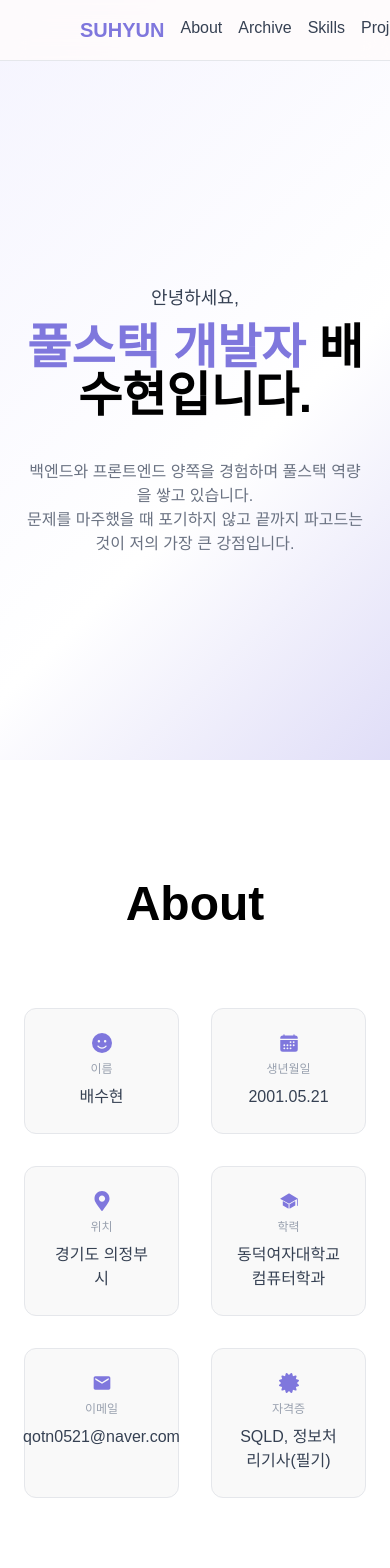
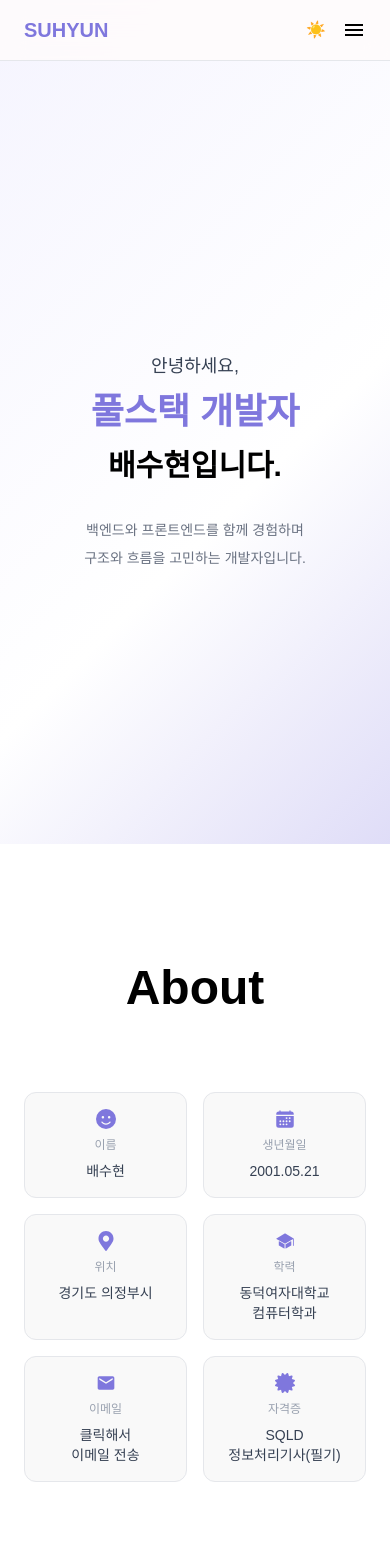
Before and after one commit to bsh-ko/portfolio, a React (Vite) app: page / in a window 390 px wide. Shown: the top 1568 px of the page. Built offline with nearby package versions, Linux system fonts and the light colour scheme; a web font is replaced by a local one.

Commit message:
✨ 반응형 구현

```diff
--- a/src/components/Navbar.tsx
+++ b/src/components/Navbar.tsx
@@ -1,11 +1,14 @@
+import { useState } from "react";
 import { useThemeContext } from "../context/ThemeContext";
+import { IoMdMenu } from "react-icons/io";
 
 export default function Navbar() {
   const { theme, setTheme } = useThemeContext();
+  const [isOpen, setIsOpen] = useState(false);
 
   return (
-    <nav className="fixed top-0 left-0 right-0 z-50 px-20 py-4 align-items bg-bg-surface/80 backdrop-blur-md border-b border-gray-200 dark:border-gray-900">
-      <div className="flex justify-between gap-4 ">
+    <nav className="fixed top-0 left-0 right-0 z-50 py-4 align-items bg-bg-surface/80 backdrop-blur-md border-b border-gray-200 dark:border-gray-900">
+      <div className="flex justify-between gap-4 px-6 md:px-20 ">
         <button
           type="button"
           onClick={() => window.scrollTo({ top: 0, behavior: "smooth" })}
@@ -13,8 +16,8 @@ export default function Navbar() {
         >
           SUHYUN
         </button>
-        <div>
-          <div className="flex gap-4 align-items text-gray-700 dark:text-gray-300 ">
+        <div className="flex items-center gap-4">
+          <div className="hidden md:flex gap-4 align-items text-gray-700 dark:text-gray-300 ">
             <a className="hover:text-accent" href="#about">
               About
             </a>
@@ -27,14 +30,34 @@ export default function Navbar() {
             <a className="hover:text-accent" href="#project">
               Projects
             </a>
-            <div>
-              <button onClick={() => setTheme(theme === "light" ? "dark" : "light")} className="hover:cursor-pointer">
-                {theme === "light" ? "☀️" : "🌙"}
-              </button>
-            </div>
           </div>
+
+          <button onClick={() => setTheme(theme === "light" ? "dark" : "light")} className="hover:cursor-pointer">
+            {theme === "light" ? "☀️" : "🌙"}
+          </button>
+
+          <button className="md:hidden flex dark:text-gray-300" onClick={() => setIsOpen(!isOpen)}>
+            <IoMdMenu className="w-6 h-6" />
+          </button>
         </div>
       </div>
+
+      {isOpen && (
+        <div className="md:hidden flex flex-col items-end gap-4 py-4 px-6 bg-bg-surface/80 backdrop-blur-md dark:text-gray-300">
+          <a onClick={() => setIsOpen(false)} href="#about">
+            About
+          </a>
+          <a onClick={() => setIsOpen(false)} href="#archiving">
+            Archiving
+          </a>
+          <a onClick={() => setIsOpen(false)} href="#skill">
+            Skills
+          </a>
+          <a onClick={() => setIsOpen(false)} href="#project">
+            Projects
+          </a>
+        </div>
+      )}
     </nav>
   );
 }
--- a/src/sections/About.tsx
+++ b/src/sections/About.tsx
@@ -7,41 +7,60 @@ import { IoCalendar } from "react-icons/io5";
 import Section from "../components/Section";
 
 export default function About() {
+  const email = "qotn0521@naver.com";
+  const gmailUrl = `https://mail.google.com/mail/?view=cm&fs=1&to=${email}&su=${encodeURIComponent(
+    "포트폴리오를 보고 연락드립니다",
+  )}`;
+
   return (
     <Section id="about" className="px-6 md:px-16 py-section">
       <div className="max-w-5xl mx-auto justify-between">
         <h2 className="text-5xl font-bold dark:text-gray-300 pb-20 text-center">About</h2>
 
-        <ul className="grid grid-cols-2 md:grid-cols-3 gap-8 ">
-          <li className="flex flex-col gap-2 p-6 rounded-xl bg-bg-elevated/50 dark:bg-bg-elevated items-center text-center border border-gray-200 dark:border-gray-800">
+        <ul className="grid grid-cols-2 md:grid-cols-3 md:gap-8 gap-4 ">
+          <li className="flex flex-col gap-2 md:p-6 p-4 rounded-xl bg-bg-elevated/50 dark:bg-bg-elevated items-center text-center border border-gray-200 dark:border-gray-800">
             <FaFaceSmile className="w-5 h-5 text-accent shrink-0" />
             <span className="text-xs text-gray-400 dark:text-gray-500">이름</span>
-            <span className="text-gray-700 dark:text-gray-300 font-medium">배수현</span>
+            <span className="text-gray-700 dark:text-gray-300 md:font-medium font-normal text-sm">배수현</span>
           </li>
-          <li className="flex flex-col gap-2 p-6 rounded-xl bg-bg-elevated/50 dark:bg-bg-elevated items-center text-center border border-gray-200 dark:border-gray-800">
+          <li className="flex flex-col gap-2 md:p-6 p-4 rounded-xl bg-bg-elevated/50 dark:bg-bg-elevated items-center text-center border border-gray-200 dark:border-gray-800">
             <IoCalendar className="w-5 h-5 text-accent shrink-0" />
             <span className="text-xs text-gray-400 dark:text-gray-500">생년월일</span>
-            <span className="text-gray-700 dark:text-gray-300  font-medium">2001.05.21</span>
+            <span className="text-gray-700 dark:text-gray-300 md:font-medium font-normal text-sm">2001.05.21</span>
           </li>
-          <li className="flex flex-col gap-2 p-6 rounded-xl bg-bg-elevated/50  dark:bg-bg-elevated items-center text-center border border-gray-200 dark:border-gray-800">
+          <li className="flex flex-col gap-2 md:p-6 p-4 rounded-xl bg-bg-elevated/50  dark:bg-bg-elevated items-center text-center border border-gray-200 dark:border-gray-800">
             <FaMapMarkerAlt className="w-5 h-5 text-accent shrink-0" />
             <span className="text-xs text-gray-400 dark:text-gray-500">위치</span>
-            <span className="text-gray-700 dark:text-gray-300 font-medium">경기도 의정부시</span>
+            <span className="text-gray-700 dark:text-gray-300 md:font-medium font-normal text-sm">경기도 의정부시</span>
           </li>
-          <li className="flex flex-col gap-2 p-6 rounded-xl bg-bg-elevated/50 dark:bg-bg-elevated items-center text-center border border-gray-200 dark:border-gray-800">
+          <li className="flex flex-col gap-2 md:p-6 p-4 rounded-xl bg-bg-elevated/50 dark:bg-bg-elevated items-center text-center border border-gray-200 dark:border-gray-800">
             <IoIosSchool className="w-5 h-5 text-accent shrink-0" />
             <span className="text-xs text-gray-400 dark:text-gray-500">학력</span>
-            <span className="text-gray-700 dark:text-gray-300 font-medium">동덕여자대학교 컴퓨터학과</span>
+            <span className="whitespace-pre-line text-gray-700 dark:text-gray-300 md:font-medium font-normal text-sm">
+              {`동덕여자대학교\n컴퓨터학과`}
+            </span>
           </li>
-          <li className="flex flex-col gap-2 p-6 rounded-xl bg-bg-elevated/50 dark:bg-bg-elevated items-center text-center border border-gray-200 dark:border-gray-800">
+          <li className="flex flex-col gap-2 md:p-6 p-4 rounded-xl bg-bg-elevated/50 dark:bg-bg-elevated items-center text-center border border-gray-200 dark:border-gray-800">
             <MdEmail className="w-5 h-5 text-accent shrink-0" />
             <span className="text-xs text-gray-400 dark:text-gray-500">이메일</span>
-            <span className="text-gray-700 dark:text-gray-300  font-medium">qotn0521@naver.com</span>
+
+            <a
+              href={gmailUrl}
+              target="_blank"
+              rel="noopener noreferrer"
+              className="whitespace-pre-line md:hidden text-gray-700 dark:text-gray-300 font-normal text-sm hover:text-accent transition-colors"
+            >
+              {`클릭해서\n이메일 전송`}
+            </a>
+
+            <span className="hidden md:inline text-gray-700 dark:text-gray-300 font-medium text-sm">{email}</span>
           </li>
-          <li className="flex flex-col gap-2 p-6 rounded-xl bg-bg-elevated/50 dark:bg-bg-elevated items-center text-center border border-gray-200 dark:border-gray-800">
+          <li className="flex flex-col gap-2 md:p-6 p-4 rounded-xl bg-bg-elevated/50 dark:bg-bg-elevated items-center text-center border border-gray-200 dark:border-gray-800">
             <FaCertificate className="w-5 h-5 text-accent shrink-0" />
             <span className="text-xs text-gray-400 dark:text-gray-500">자격증</span>
-            <span className="text-gray-700 dark:text-gray-300 font-medium">SQLD, 정보처리기사(필기)</span>
+            <span className="whitespace-pre-line text-gray-700 dark:text-gray-300 md:font-medium font-normal text-sm">
+              {`SQLD\n정보처리기사(필기)`}
+            </span>
           </li>
         </ul>
       </div>
--- a/src/sections/Hero.tsx
+++ b/src/sections/Hero.tsx
@@ -4,15 +4,17 @@ export default function Hero() {
   const { theme } = useThemeContext();
   console.log(theme);
 
-  const text = `
+  const desktopText = `
    백엔드와 프론트엔드 양쪽을 경험하며 풀스택 역량을 쌓고 있습니다.
-   문제를 마주했을 때 포기하지 않고 끝까지 파고드는 것이 저의 가장 큰 강점입니다.
-  `;
+   기능 구현에 그치지 않고, 구조와 흐름을 고민하며 더 나은 코드를 작성하려 노력합니다.
+  `.trim();
+
+  const mobileText = `백엔드와 프론트엔드를 함께 경험하며\n 구조와 흐름을 고민하는 개발자입니다.`;
 
   return (
     <section
       id="hero"
-      className="min-h-[90vh] flex items-center justify-center text-center px-6 md:px-16 pt-20 gap-16"
+      className="md:min-h-[90vh] min-h-screen flex items-center justify-center text-center px-6 md:px-16 pt-20 gap-16"
       style={{
         background:
           theme === "dark"
@@ -24,10 +26,17 @@ export default function Hero() {
     >
       <div>
         <p className="text-gray-700 dark:text-gray-300 text-lg mb-3">안녕하세요,</p>
-        <h1 className="text-5xl dark:text-gray-300 font-bold mb-4">
-          <span className="text-accent font-bold">풀스택 개발자</span> 배수현입니다.
+        <h1 className="md:text-5xl text-3xl dark:text-gray-300 font-bold mb-8">
+          <span className="text-accent font-bold md:inline block text-4xl md:text-5xl mb-4">풀스택 개발자</span>{" "}
+          배수현입니다.
         </h1>
-        <p className="whitespace-pre-line text-gray-500 dark:text-gray-400">{text}</p>
+
+        <p className="md:hidden whitespace-pre-line text-gray-500 dark:text-gray-400 text-sm leading-7 max-w-75 mx-auto break-keep">
+          {mobileText}
+        </p>
+        <p className="hidden md:block whitespace-pre-line text-gray-500 dark:text-gray-400 text-base leading-8 max-w-2xl mx-auto break-keep">
+          {desktopText}
+        </p>
       </div>
     </section>
   );
--- a/src/sections/Projects.tsx
+++ b/src/sections/Projects.tsx
@@ -13,7 +13,7 @@ export default function Project() {
     },
     {
       title: "내일",
-      role: "프론트엔드",
+      role: "프론트엔드 파트원",
       description: "중장년층 건강 상태에 맞는 맞춤형 일자리 추천 서비스",
       skills: ["React", "TypeScript"],
       links: {
@@ -22,7 +22,7 @@ export default function Project() {
     },
     {
       title: "오는길에",
-      role: "프론트엔드",
+      role: "프론트엔드 파트원",
       description: "내 손과 발이 되어줄 믿음직한 심부름 매칭 서비스",
       skills: ["React", "TypeScript", "Zustand"],
       links: {
@@ -39,15 +39,15 @@ export default function Project() {
           {projects.map((project) => (
             <div
               key={project.title}
-              className="flex p-6 my-6 justify-between gap-8 border border-gray-200 dark:border-gray-800 rounded-2xl"
+              className="flex flex-col md:flex-row p-5 md:p-6 my-6 justify-between gap-6 md:gap-8 border border-gray-200 dark:border-gray-800 rounded-2xl"
             >
               <div className="">
                 <p className="text-xs text-accent-dark py-1">{project.role}</p>
                 <h3 className="font-semibold text-xl py-1 text-gray-800 dark:text-gray-300">{project.title}</h3>
                 <p className="text-sm text-gray-500">{project.description}</p>
               </div>
-              <div className="w-60 hirink-0 flex flex-col items-end gap-3 ">
-                <div className="w-full flex flex-wrap justify-end gap-2 ">
+              <div className="w-full md:w-60 flex flex-col md:items-end gap-3 ">
+                <div className="w-full flex flex-wrap md:justify-end gap-2 ">
                   {project.skills.map((skill) => (
                     <span className="whitespace-nowrap px-2 py-1 text-xs text-accent bg-accent-bg rounded-xl">
                       {skill}
```
